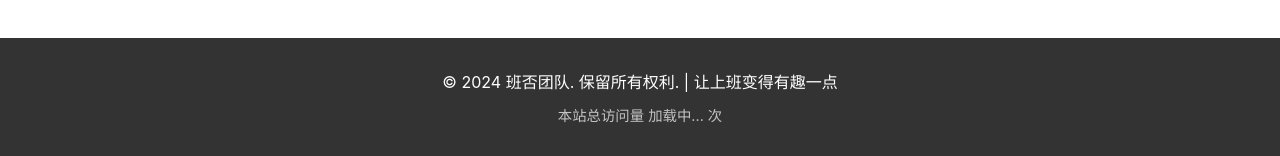
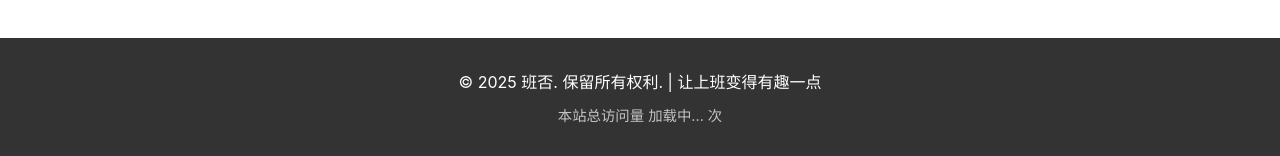
Before and after one commit to suihanliangmu/suihanliangmu.github.io, a plain HTML site: page index.html in a window 1280 px wide. Shown: the part 3082-3238 px from the top of the page. Drawn offline with Linux system fonts and the light colour scheme; some packages are replaced by stand-ins of ours; a script that the page names is missing.

Commit message:
Update index.html

```diff
--- a/index.html
+++ b/index.html
@@ -768,7 +768,7 @@
 		<!-- 页脚 -->
 		<footer class="footer">
 		    <div class="container">
-		        <p>&copy; 2024 班否团队. 保留所有权利. | 让上班变得有趣一点</p>
+		        <p>&copy; 2025 班否. 保留所有权利. | 让上班变得有趣一点</p>
 		        <p style="margin-top: 0.5rem; font-size: 0.9rem; opacity: 0.7;">
 		            <span id="busuanzi_container_site_pv">
 		                本站总访问量 <span id="busuanzi_value_site_pv">加载中...</span> 次
```
